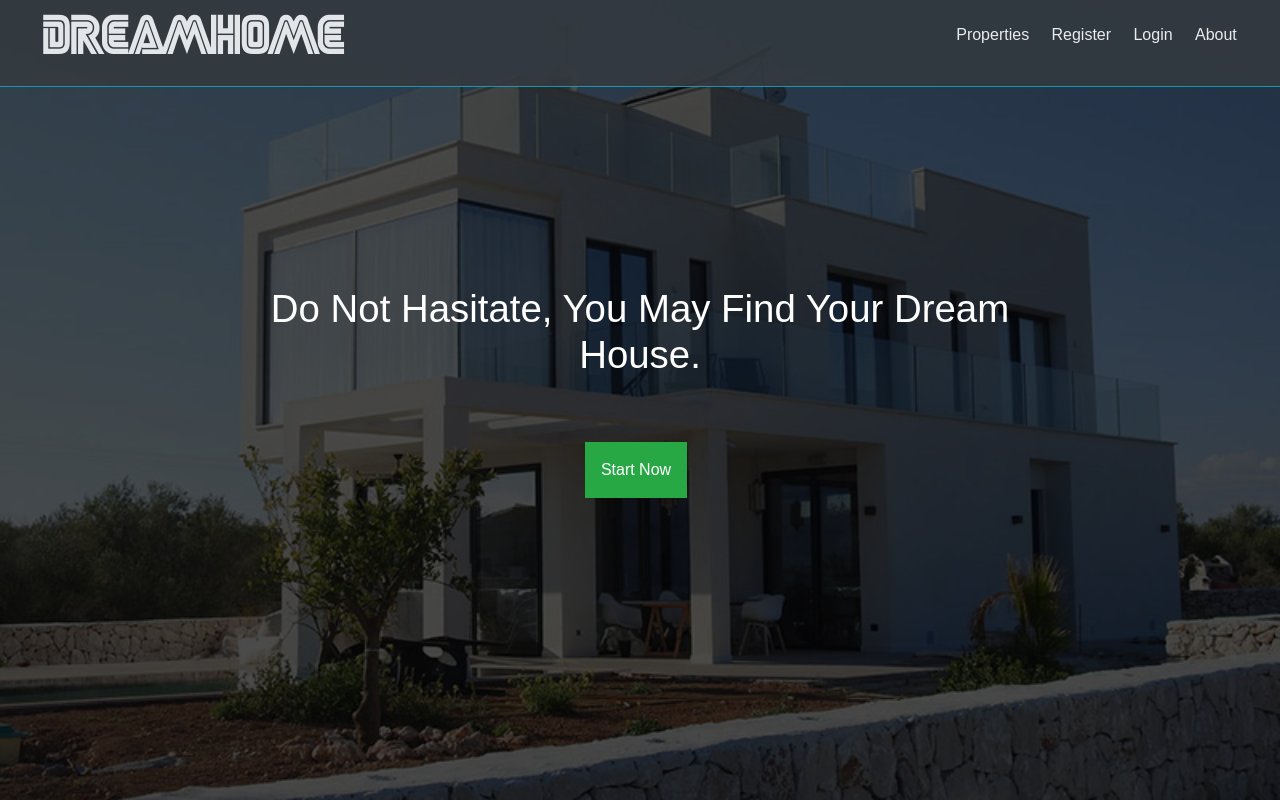
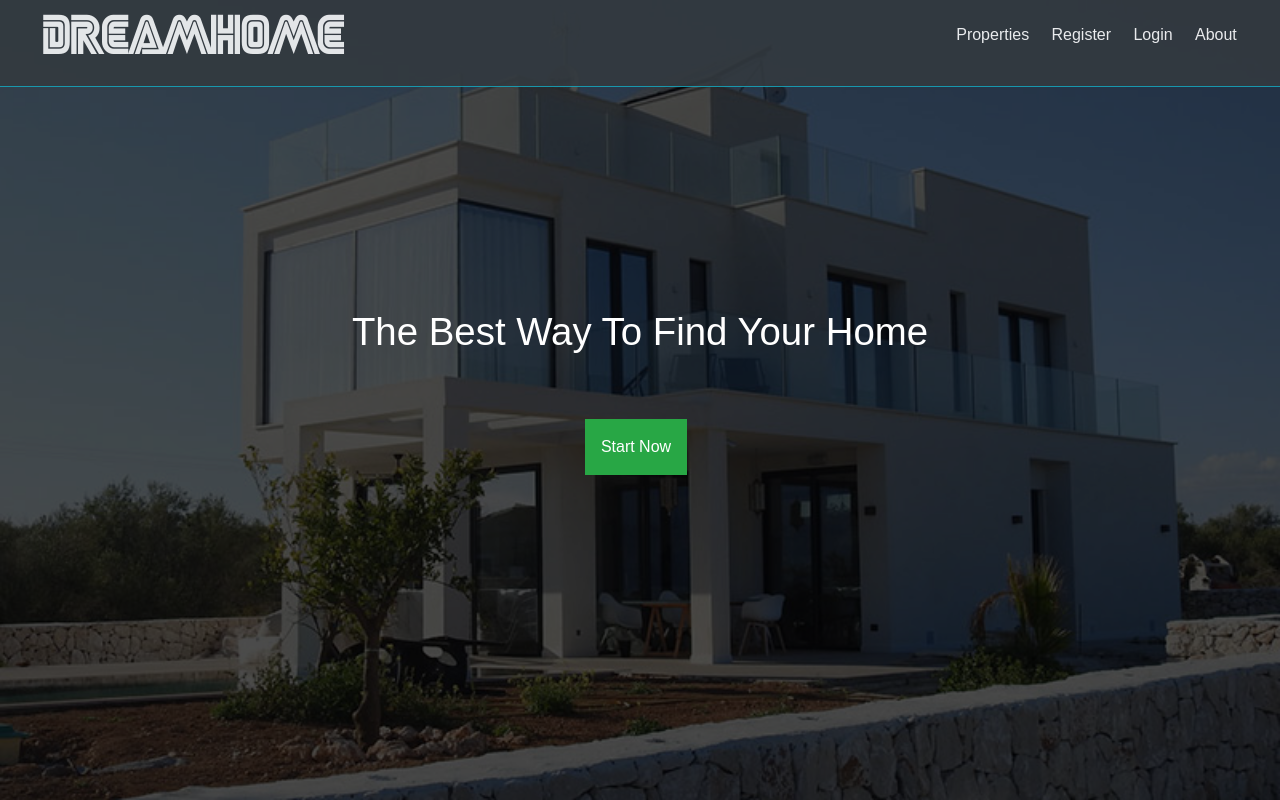
Before and after one commit to rurangwaluc/dreamhouse, a React (Create React App) app in the folder client/: page / in a window 1280 px wide. Built offline with nearby package versions, Linux system fonts and the light colour scheme; no server answers.

Commit message:
Update deployed content

```diff
--- a/client/src/core/Home.js
+++ b/client/src/core/Home.js
@@ -16,7 +16,7 @@ const Home = ({ isAuthenticated }) => {
       <div className="dark-overlay">
         <div className="landing-inner">
           <p id='home-p' className=" x-large w-75">
-            Do Not Hasitate, You May Find Your Dream House.
+           The Best Way To Find Your Home
           </p>
           <div className="buttons mt-5">
             <Link to="/properties" id='home-b' className="btn btn-success p-3 lead">
--- a/client/src/user/Signin.js
+++ b/client/src/user/Signin.js
@@ -10,7 +10,7 @@ import Menu from '../core/Menu'
 const Signin = () => {
     const [values, setValues] = useState({
         email: "",
-        password: " ",
+        password: "",
         error: "",
         loading: false,
         redirectToReferrer: false
```
